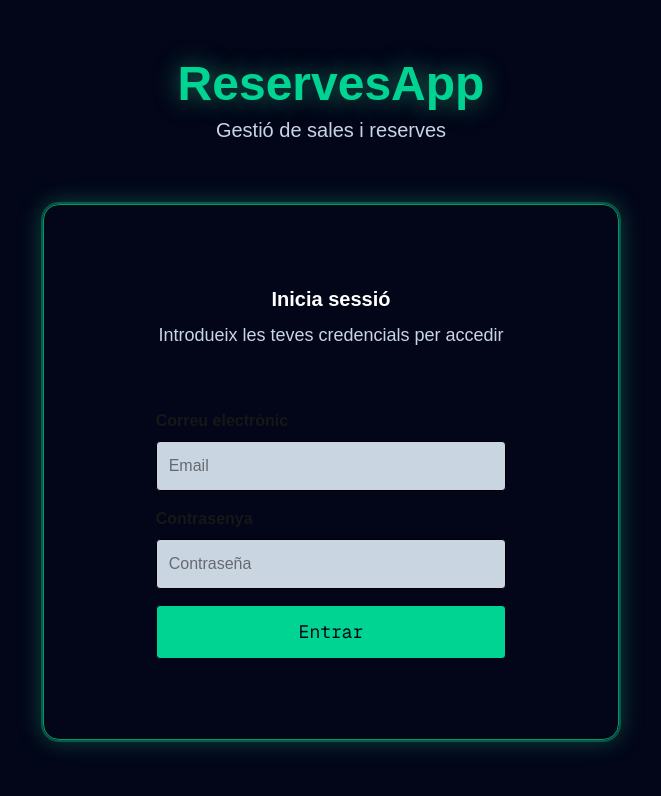
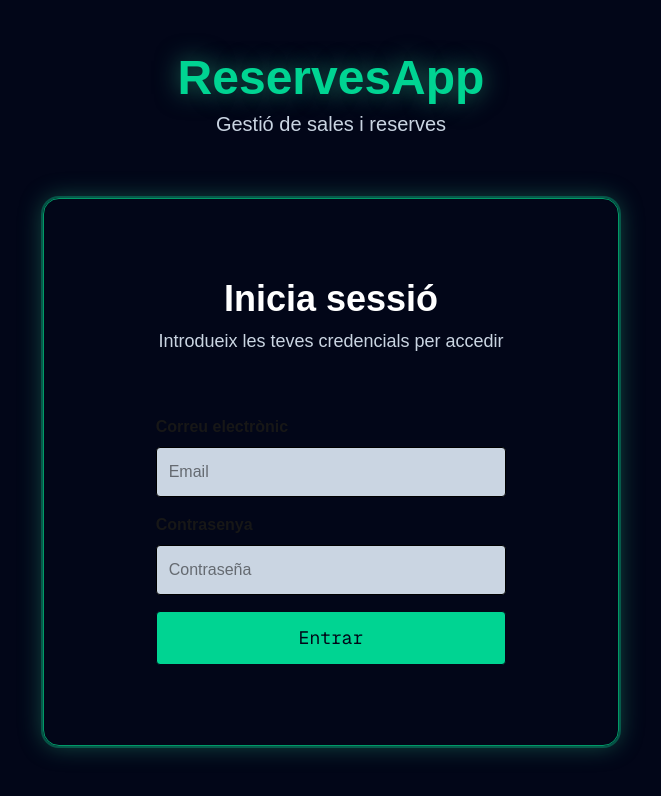
Before and after one commit to nlgarcia84/reservesapp-frontend, a Next.js app: page /login in a window 1280 px wide. Shown: the top 796 px of the page, without its empty margins (309-970 px from the left). Built offline with nearby package versions, Linux system fonts and the light colour scheme; no server answers.

Commit message:
login edited

```diff
--- a/app/login/page.tsx
+++ b/app/login/page.tsx
@@ -49,10 +49,10 @@ const LoginPage = () => {
              shadow-[0_0_25px_rgba(52,211,153,0.35)]  sm:py-15 sm:px-1 w-full max-w-sm sm:max-w-md md:max-w-lg lg:max-w-xl"
       >
         <div className="text-center mb-5 p-5">
-          <p className="text-white text-3xl md:text-xl mb-2 text-center font-bold">
+          <p className="text-white text-3xl md:text-4xl mb-2 text-center font-bold">
             Inicia sessió
           </p>
-          <p className="text-slate-300 text-lg font-light">
+          <p className="text-slate-300 text-lg md:text-lg font-light">
             Introdueix les teves credencials per accedir
           </p>
         </div>
```
